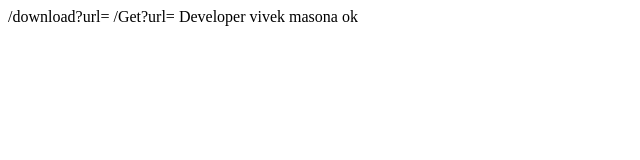
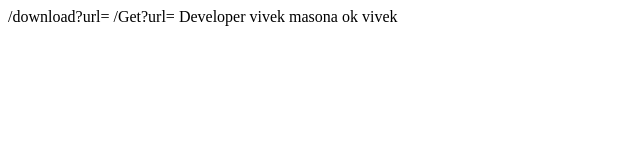
Before and after one commit to Vivekmasona/dl2, a website: page static/index.html in a window 1280 px wide. Shown: the full height of the page, 0-640 px from the left. Drawn offline with Linux system fonts and the light colour scheme.

Commit message:
Update index.html

```diff
--- a/static/index.html
+++ b/static/index.html
@@ -9,6 +9,6 @@
   <body>
     /download?url=
      /Get?url=
-Developer vivek masona ok
+Developer vivek masona ok vivek
   </body>
 </html>
```
